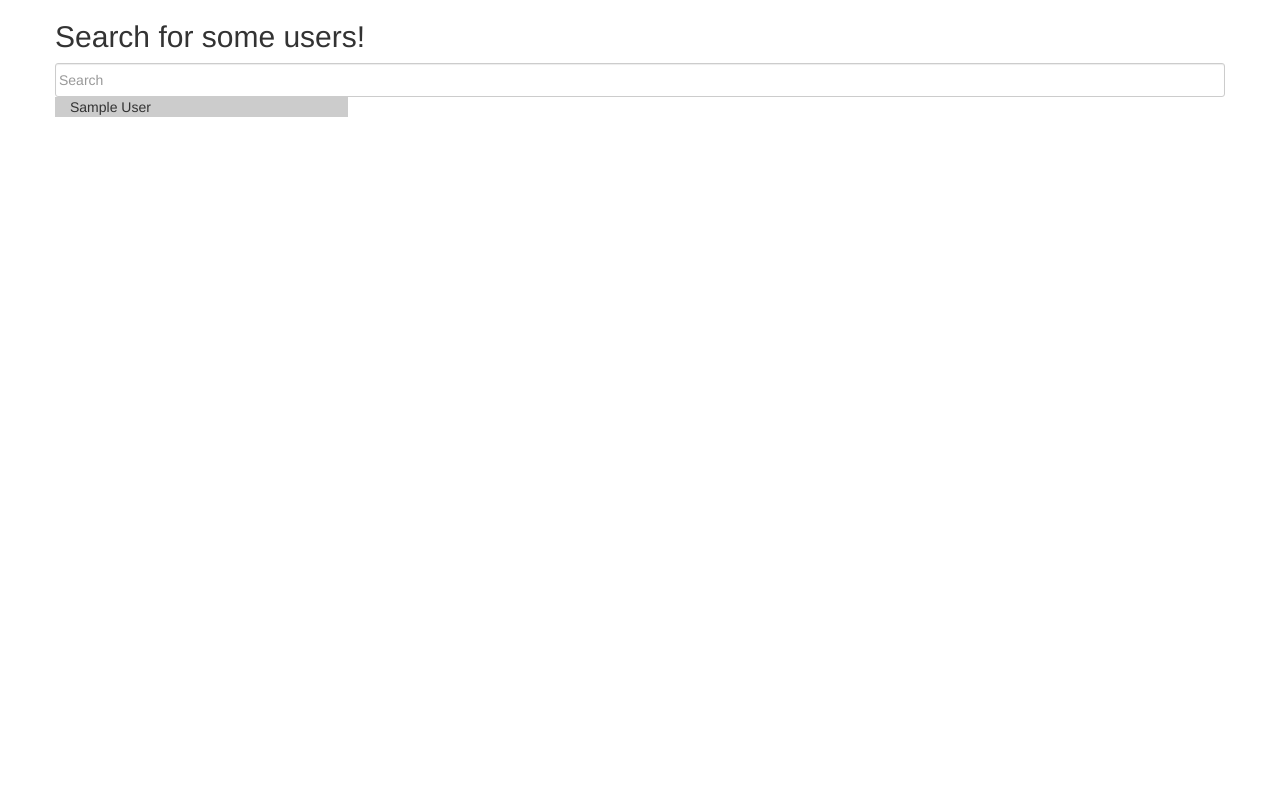
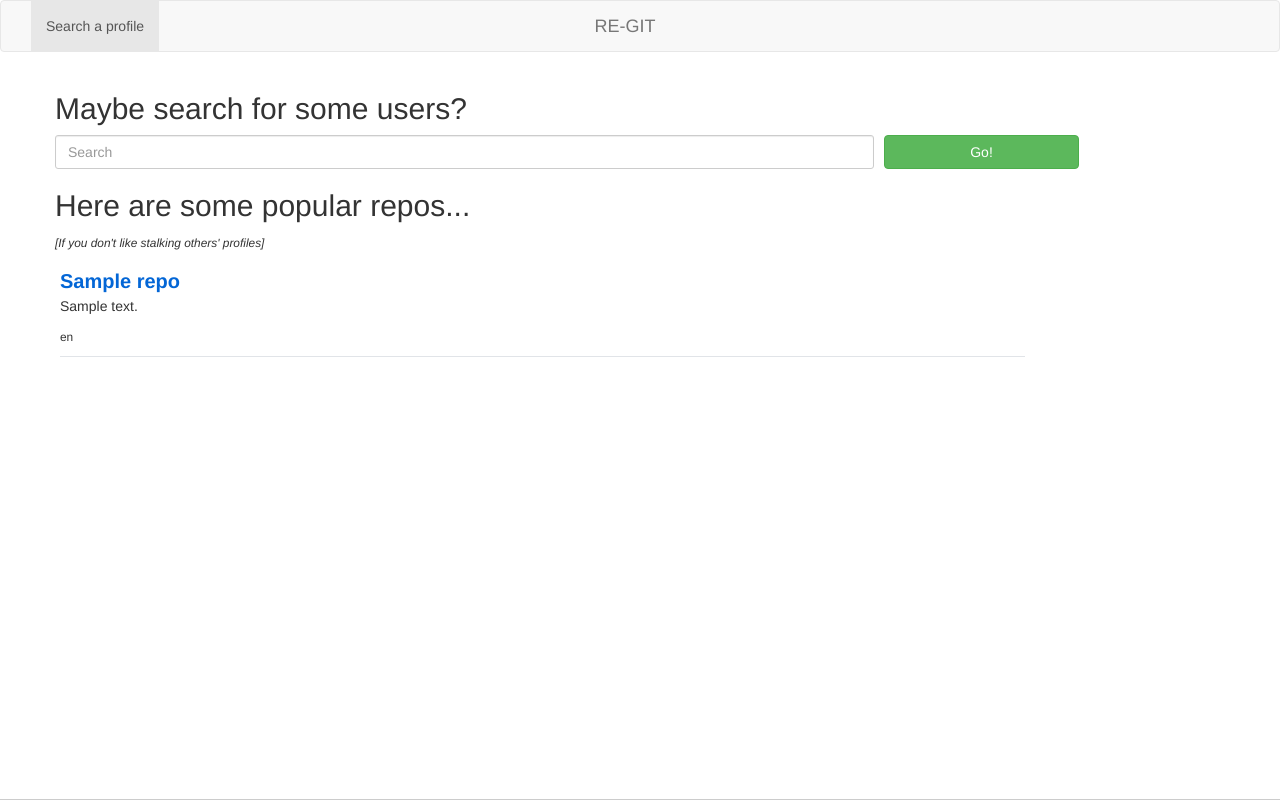
Before and after one commit to Kacppian/roro_assignment, a Flask app: template project/home/templates/home/index.html in a window 1280 px wide. Run offline with Flask 2, Linux system fonts and the light colour scheme; the template is opened without the code that fills it: most values are stand-ins (such as "Sample title", 1, 10 or a date in 2020); some libraries are stand-ins or nearby versions.

Commit message:
everything working

```diff
--- a/project/home/static/css/styles.css
+++ b/project/home/static/css/styles.css
@@ -1,5 +1,26 @@
+.popular_repos {
+    padding: 0px;
+}
+
 .repo {
-    background-color: #ccc;
+    padding: 10px 10px 10px 0px;
+    margin: 5px;
+    border-bottom: 1px #e1e4e8 solid;
+}
+
+ul{
+    list-style-type: none;
+    padding: 0px;
+}
+
+.pagination-invisible{
+    display: none;
+}
+
+.repo-name{
+    font-size: 20px;
+    color: #0366d6;
+    font-weight: bold;
 }
 
 #custom-search-input {
@@ -9,34 +30,10 @@
 }
 
 #custom-search-input .search-query {
-    padding-right: 3px;
-    padding-right: 4px \9;
-    padding-left: 3px;
-    padding-left: 4px \9;
-    /* IE7-8 doesn't have border-radius, so don't indent the padding */
-
+    width: 70%;
+    margin-right: 10px;
     margin-bottom: 0;
     -webkit-border-radius: 3px;
     -moz-border-radius: 3px;
     border-radius: 3px;
 }
-
-#custom-search-input button {
-    border: 0;
-    background: none;
-    /** belows styles are working good */
-    padding: 2px 5px;
-    margin-top: 2px;
-    position: relative;
-    left: -28px;
-    /* IE7-8 doesn't have border-radius, so don't indent the padding */
-    margin-bottom: 0;
-    -webkit-border-radius: 3px;
-    -moz-border-radius: 3px;
-    border-radius: 3px;
-    color:#D9230F;
-}
-
-.search-query:focus + button {
-    z-index: 3;
-}
--- /dev/null
+++ b/project/home/static/js/search.js
@@ -0,0 +1,6 @@
+$(document).ready(function(){
+    $('#search_go').click(function(){
+        search_value = $('#search_bar').val();
+        window.location.href = `/search/${search_value}`;
+    });
+});
--- a/project/home/templates/home/index.html
+++ b/project/home/templates/home/index.html
@@ -1,28 +1,45 @@
-{% extends "bootstrap/base.html" %}
-{% block styles %}
+{% extends 'project/layout.html' %}
+{% block head %}
     {{ super() }}
     <link rel="stylesheet" href="{{ url_for('home.static', filename='css/styles.css') }}">
 {% endblock %}
+{% block content %}
+    <div class="row">
+        <h2>Maybe search for some users?</h2>
+        <div id="custom-search-input">
+            <input type="text" class="search-query form-control col-md-6" id="search_bar" placeholder="Search" />
+            <button class="btn btn-md btn-success col-md-2" id="search_go">Go!</button>
+        </div>
 
-{% block content %}
-    <div class="container">
-        <div class="row">
-            <h2>Search for some users!</h2>
-            <div id="custom-search-input">
-                <div class="input-group col-md-12">
-                    <input type="text" class="  search-query form-control" placeholder="Search" />
-                </div>
-            </div>
-        </div>
-    </div>
+        <div class="col-md-10 popular_repos">
+            <h2>Here are some popular repos...</h2>
+            <small><i>[If you don't like stalking others' profiles]</i></small>
+            <ul>
+                {% for repo in popular_repos %}
+                    <li class="repo">
+                        <div class="repo-link">
+                            <a href="{{url_for('repos.get_dirs', owner_name=repo.owner.login, repo_name=repo.name)}}" class="repo-name">
+                                {{ repo.name }}
+                            </a>
+                        </div>
+                        {% if repo.description %}
+                            <div>
+                                <p class="repo-desc">{{ repo.description or '' }}</p>
+                            </div>
+                        {% endif %}
 
-    <div class="container">
-        <div class="row">
-            {% for repo in repos %}
-                <div class="repo col-xs-12 col-sm-6 col-md-3">
-                    {{ repo.full_name }}
-                </div>
-            {% endfor %}
+                        {% if repo.language %}
+                            <div>
+                                <small class="repo-language">{{ repo.language or '' }}</small>
+                            </div>
+                        {% endif %}
+                    </li>
+                {% endfor %}
+            </ul>
         </div>
     </div>
 {% endblock %}
+{% block script %}
+    {{ super() }}
+    <script src="{{ url_for('home.static', filename='js/search.js') }}"></script>
+{% endblock %}
--- a/project/profile/views.py
+++ b/project/profile/views.py
@@ -8,6 +8,6 @@ def get_github_user(username):
     return github_user
 
 @profile_blueprint.route('/<username>', methods=['GET'])
-def profile(username):
+def get_details(username):
     user = get_github_user(username)
     return render_template('./profile/index.html', user=user)
--- /dev/null
+++ b/project/static/css/layout_styles.css
@@ -0,0 +1,20 @@
+.footer{
+    background: #ccc;
+}
+
+.center {
+    text-align: center;
+    vertical-align: middle;
+}
+
+.navbar-brand
+{
+    position: absolute;
+    width: 100%;
+    left: 0;
+    text-align: center;
+    margin:0 auto;
+}
+.navbar-toggle {
+    z-index:3;
+}
--- /dev/null
+++ b/project/templates/project/layout.html
@@ -0,0 +1,56 @@
+<!DOCTYPE html>
+<html>
+  <head>
+    {% block head %}
+      <meta charset="utf-8">
+      <meta http-equiv="X-UA-Compatible" content="IE=edge">
+      <meta name="viewport" content="width=device-width, initial-scale=1">
+      <link rel="stylesheet" href="{{ url_for('static', filename='css/layout_styles.css') }}">
+      <link rel="stylesheet" href="https://maxcdn.bootstrapcdn.com/bootstrap/3.3.7/css/bootstrap.min.css">
+      <title>{% block title %}{% endblock %}</title>
+    {% endblock %}
+  </head>
+  <body>
+    <nav class="navbar navbar-default">
+      <div class="container-fluid">
+        <!-- Brand and toggle get grouped for better mobile display -->
+        <div class="navbar-header">
+          <button type="button" class="navbar-toggle collapsed" data-toggle="collapse" data-target="#bs-example-navbar-collapse-1" aria-expanded="false">
+            <span class="sr-only">Toggle navigation</span>
+            <span class="icon-bar"></span>
+            <span class="icon-bar"></span>
+            <span class="icon-bar"></span>
+          </button>
+          <a class="navbar-brand" href="{{url_for('home.home')}}">RE-GIT</a>
+        </div>
+        <!-- Collect the nav links, forms, and other content for toggling -->
+        <div class="collapse navbar-collapse" id="bs-example-navbar-collapse-1">
+          <ul class="nav navbar-nav">
+            <li class="active"><a href="{{url_for('home.home')}}">Search a profile</a></li>
+          </ul>
+          </div><!-- /.navbar-collapse -->
+          </div><!-- /.container-fluid -->
+        </nav>
+        <div class="container" id="content">
+          {% block content %}
+          {% endblock %}
+        </div>
+        <div class="footer  navbar-fixed-bottom">
+          <div class="container">
+            <div class="row">
+              <div class="center col-xs-4 col-xs-offset-4">
+                  {% block footer %}
+                  {% endblock %}
+                <!-- <p><strong> &copy 2013 Add your footer. </strong></p> -->
+              </div>
+            </div> <!-- row -->
+          </div>
+      </div> <!-- footer -->
+    {% block script %}
+      <!-- jQuery library -->
+      <script src="https://ajax.googleapis.com/ajax/libs/jquery/3.3.1/jquery.min.js"></script>
+      <!-- Latest compiled JavaScript -->
+      <script src="https://maxcdn.bootstrapcdn.com/bootstrap/3.3.7/js/bootstrap.min.js"></script>
+    {% endblock %}
+  </body>
+</html>
```
Also changed, not shown: project/__init__.py (+4 -4 lines), project/home/templates/home/search.html (added, +23 -0 lines), project/home/views.py (+42 -4 lines), project/profile/templates/profile/index.html (+5 -3 lines), project/repos/static/css/styles.css (+22 -3 lines), project/repos/templates/repos/commit_history.html (added, +39 -0 lines), project/repos/templates/repos/index.html (+22 -16 lines), project/repos/views.py (+147 -26 lines), project/tests/test_home.py (added, +24 -0 lines), project/helpers.py (added), 2 other files.
